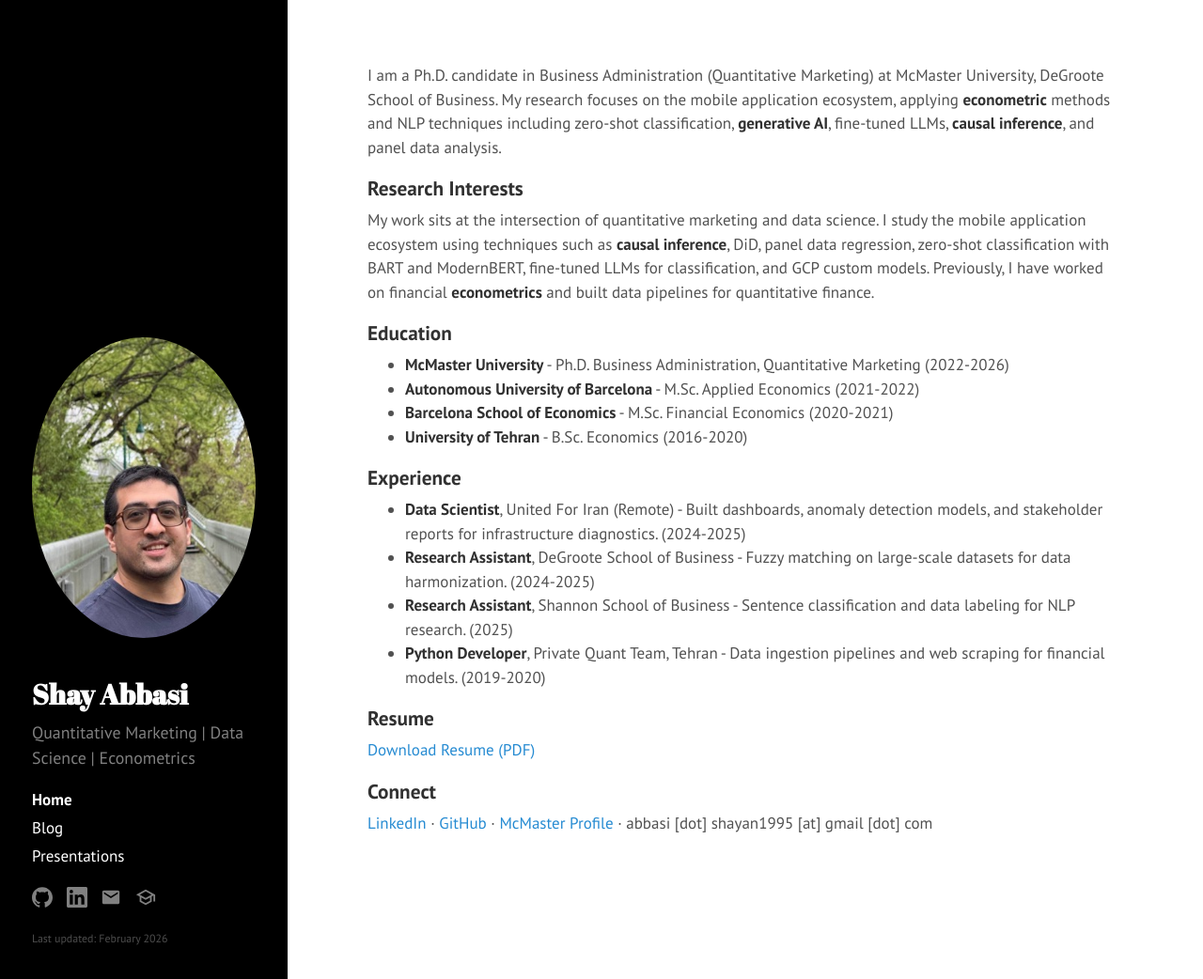
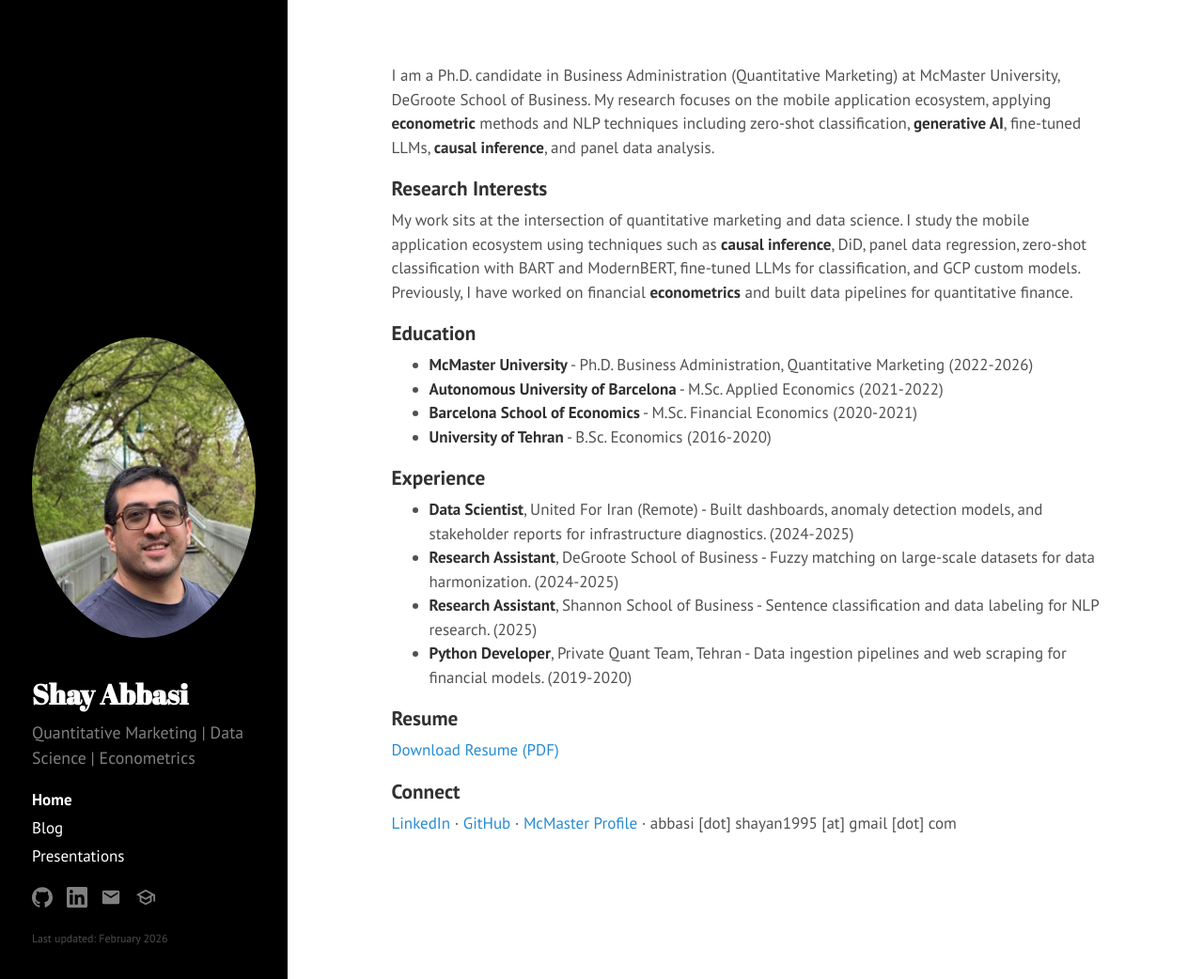
Before and after one commit to shayanAbbasi1995/shayanabbasi1995.github.io, a Jekyll site: the page built from index.html, in a window 1280 px wide and 1042 px high. Shown: the whole window at 94% size. Built offline with Jekyll 4.4.1, drawn with Linux system fonts in a browser that asks for light colours; the list of posts is cut into pages by our own code.

Commit message:
Center main text block, limit line length (48rem), add side padding
Co-authored-by: Cursor <cursoragent@cursor.com>

```diff
--- a/public/css/custom.css
+++ b/public/css/custom.css
@@ -48,3 +48,22 @@
 .sidebar-about h1 {
   font-size: 1.75rem;
 }
+
+/*
+ * Limit line length and center the text block in the content area.
+ * Only the inner .page/.post is constrained; sidebar layout unchanged.
+ */
+.content.container {
+  display: flex;
+  flex-direction: column;
+  align-items: center;
+}
+
+.content.container .page,
+.content.container .post {
+  max-width: 48rem;
+  width: 100%;
+  box-sizing: border-box;
+  padding-left: 1.5rem;
+  padding-right: 1.5rem;
+}
```
